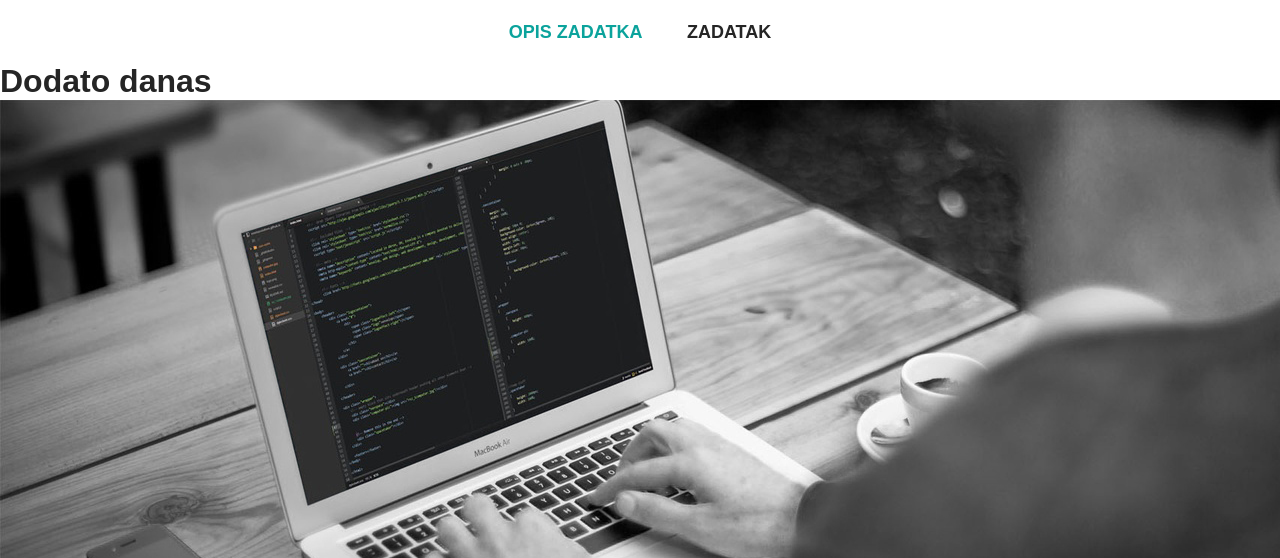
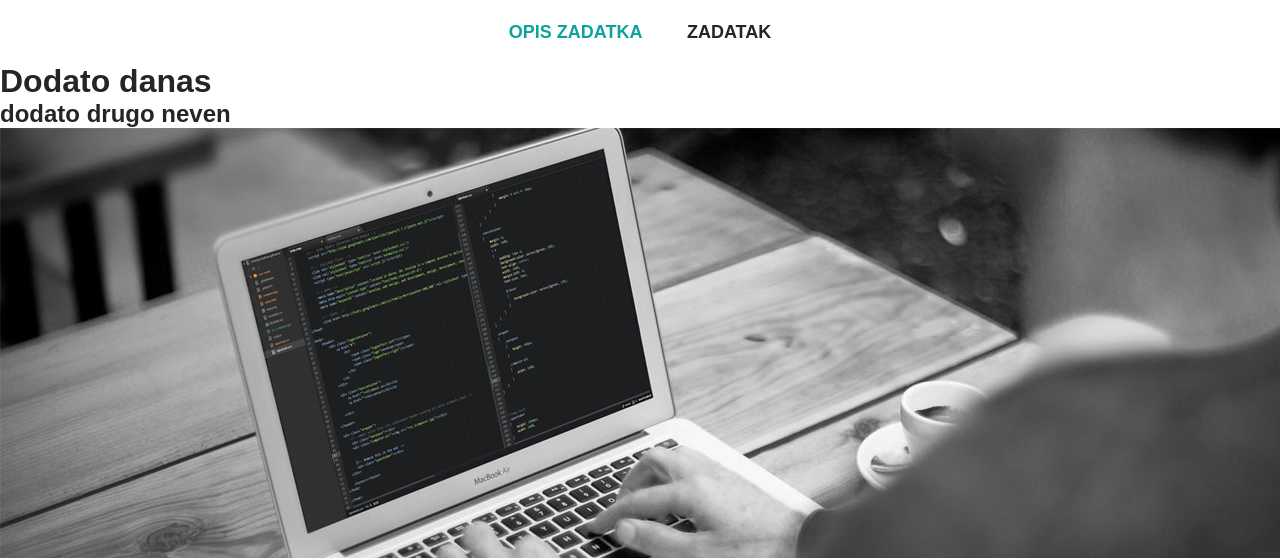
Before and after one commit to CodeEdu2020/projekatCode, a plain HTML site: page index.html in a window 1280 px wide. Shown: the part 242-800 px from the top of the page. Drawn offline with Linux system fonts and the light colour scheme.

Commit message:
nevenov commit

```diff
--- a/index.html
+++ b/index.html
@@ -19,6 +19,7 @@
 		</ul>
 	</div>
 	<h1>Dodato danas</h1>
+	<h2>dodato drugo neven</h2>
 	<div id="slika">
 
 	</div>
```
